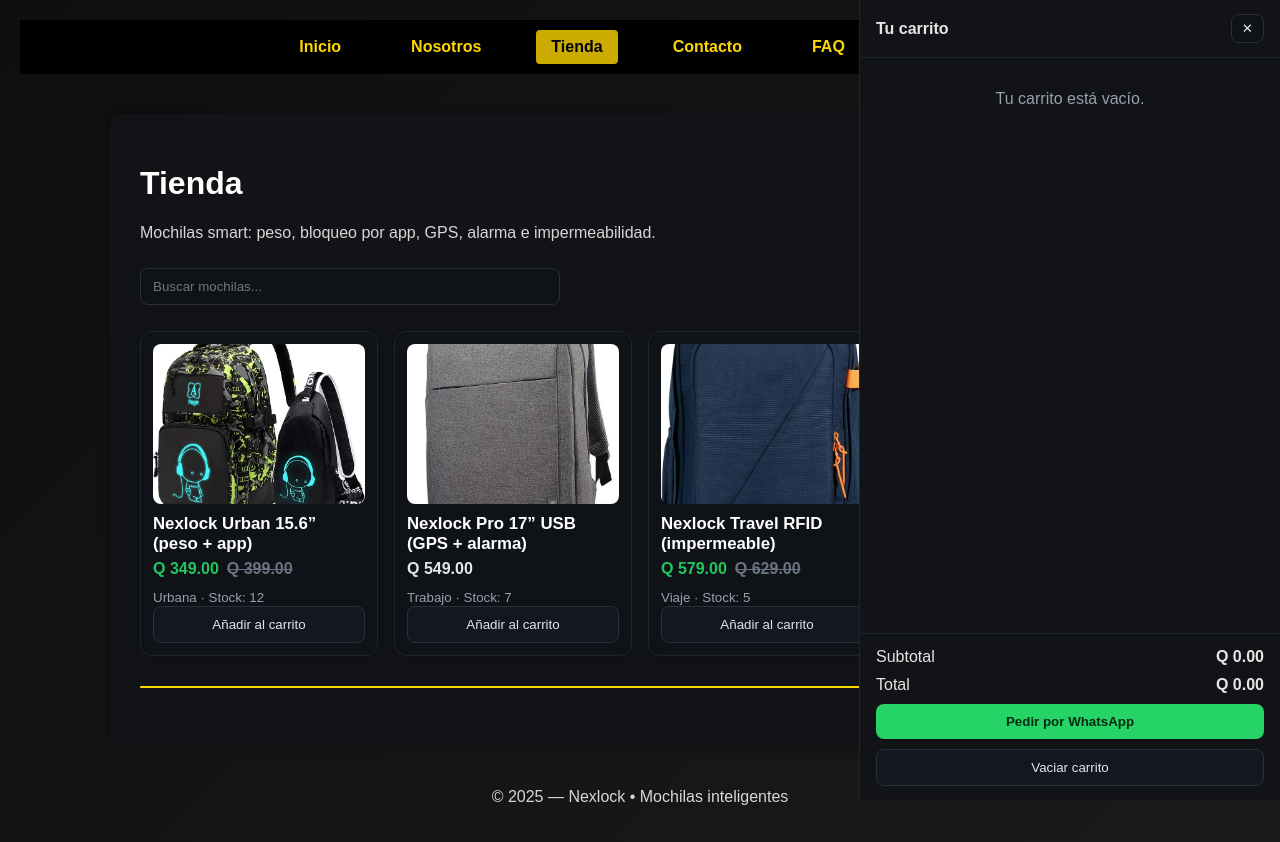
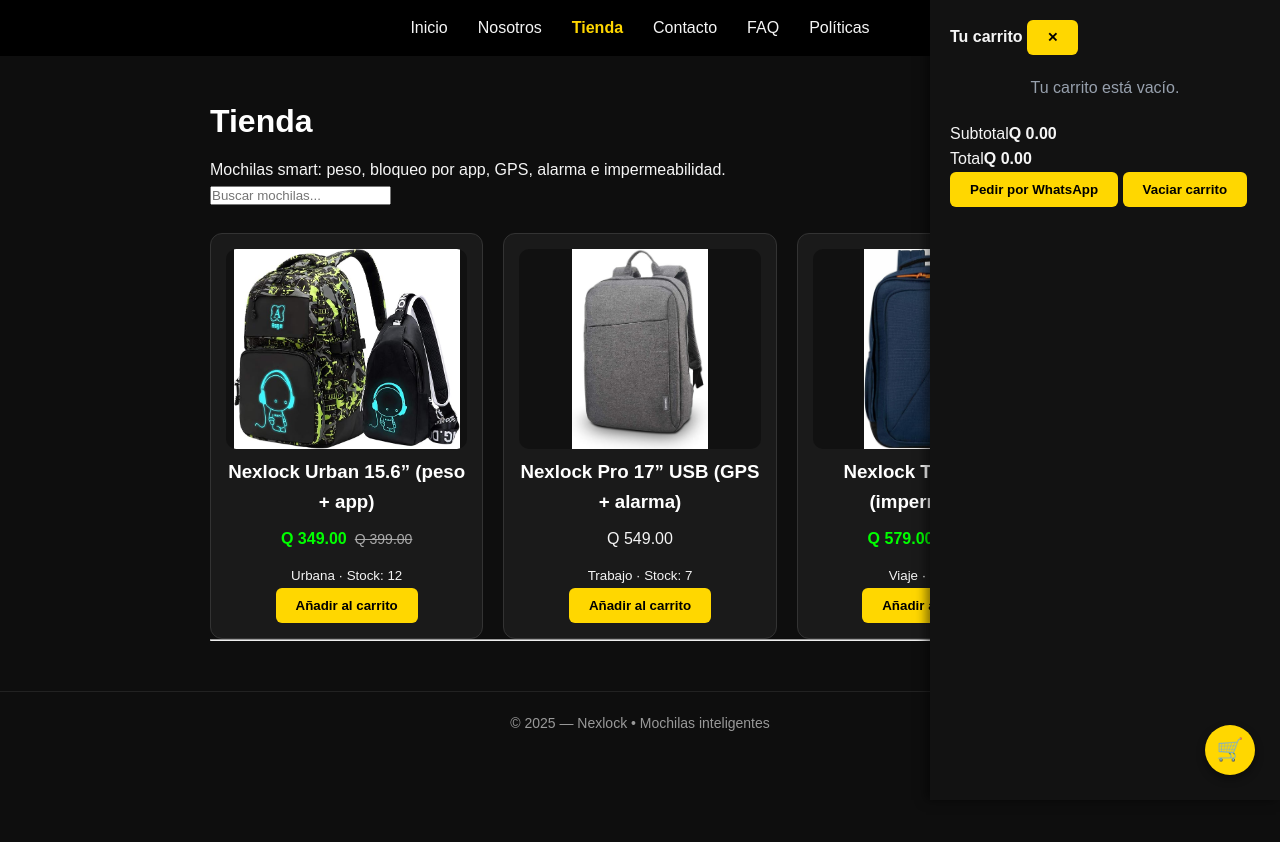
Before and after one commit to sabyxi128/nexlock, a plain HTML site: page tienda.html in a window 1280 px wide. Both pictures are taken after a click on the button "Abrir carrito". After the commit the page ends 800 px from the top, so only its background shows below. Drawn offline with Linux system fonts and the light colour scheme.

Commit message:
Actualización de estilos y diseño

```diff
--- a/estilos.css
+++ b/estilos.css
@@ -1,318 +1,262 @@
-/* estilos.css */
+/* ==== ESTILOS GENERALES ==== */
+* {
+  margin: 0;
+  padding: 0;
+  box-sizing: border-box;
+  font-family: "Poppins", sans-serif;
+}
 
 body {
-  font-family: Arial, sans-serif;
-  background: linear-gradient(135deg, #0f0f10, #1a1a1a);
-  margin: 0;
-  padding: 20px;
-  color: #e5e5e5;
+  background-color: #0e0e0e;
+  color: #f5f5f5;
+  line-height: 1.6;
 }
 
-/* NAV */
+/* ==== NAVBAR ==== */
 nav {
-  background-color: black;
-  padding: 10px 0;
+  background: #000;
   position: sticky;
   top: 0;
   z-index: 1000;
-  width: 100%;
 }
+
 nav ul {
   list-style: none;
   display: flex;
   justify-content: center;
-  margin: 0;
-  padding: 0;
-}
-nav ul li { margin: 0 20px; }
-nav ul li a {
-  color: gold;
-  text-decoration: none;
-  font-weight: bold;
-  font-size: 16px;
-  padding: 8px 15px;
-  display: inline-block;
-  border-radius: 4px;
-  transition: background-color .3s, color .3s;
-}
-nav ul li a:hover {
-  background-color: #ffd700cc;
-  color: black;
-}
-nav ul li a.activo {
-  background-color: #ffd700cc;
-  color: black;
-  border-radius: 4px;
+  gap: 30px;
+  padding: 15px 0;
 }
 
-/* CONTENEDOR */
-main {
-  max-width: 1000px;
-  margin: 40px auto;
-  background: #111316;
-  padding: 30px;
-  border-radius: 12px;
-  box-shadow: 0 0 10px rgba(0,0,0,.3);
-}
-h1, h2, h3 { color: #ffffff; }
-p { color: #d7d7d7; }
-hr {
-  border: 0;
-  height: 2px;
-  background: gold;
-  margin: 30px 0;
-  border-radius: 3px;
+nav ul li a {
+  text-decoration: none;
+  color: #f5f5f5;
+  font-weight: 500;
+  transition: color 0.3s;
 }
 
-/* IMÁGENES */
-.imagen-inicio {
-  width: 70%;
-  max-width: 520px;
-  height: auto;
-  display: block;
-  margin: 20px auto;
-  border-radius: 10px;
-  box-shadow: 0 6px 20px rgba(0,0,0,.25);
-}
-.imagen-informacion {
-  display: block;
-  max-width: 360px;
-  height: auto;
-  margin: 25px auto;
-  border-radius: 8px;
-  box-shadow: 0 4px 10px rgba(0,0,0,0.2);
+nav ul li a:hover,
+nav ul li a.activo {
+  color: #ffd700;
+  font-weight: 600;
 }
 
-/* BLOQUE */
-.ubicacion-detalle {
-  background-color: #151a1f;
-  padding: 20px;
-  border-radius: 12px;
-  margin-top: 20px;
-  box-shadow: 0 2px 6px rgba(0,0,0,0.2);
-}
-.link-ubicacion {
-  display: inline-block;
-  margin-top: 5px;
-  color: gold;
-  font-weight: bold;
-  text-decoration: underline;
+/* ==== CONTENIDO GENERAL ==== */
+main {
+  max-width: 900px;
+  margin: 40px auto;
+  padding: 0 20px;
 }
 
-/* BOTONES */
-.btn-formulario,
-.btn-gold {
-  display: inline-block;
-  background: gold;
-  color: black;
-  padding: 10px 16px;
-  border-radius: 6px;
-  font-weight: bold;
-  text-decoration: none;
-  border: none;
-  cursor: pointer;
-  transition: transform .15s ease, box-shadow .15s ease;
-}
-.btn-formulario:hover,
-.btn-gold:hover {
-  transform: translateY(-1px);
-  box-shadow: 0 6px 14px rgba(0,0,0,.15);
+h1, h2, h3 {
+  color: #fff;
+  margin-bottom: 10px;
 }
 
-/* TIENDA */
-#buscador {
-  width: 100%;
-  max-width: 420px;
-  padding: 10px 12px;
-  border-radius: 8px;
-  border: 1px solid #2a2f38;
-  background: #0f1318;
-  color: #e5e5e5;
-  margin: 10px 0 16px;
+/* ==== BOTONES ==== */
+button, .btn-formulario {
+  background: #ffd700;
+  border: none;
+  color: #000;
+  padding: 10px 20px;
+  border-radius: 6px;
+  cursor: pointer;
+  font-weight: 600;
+  transition: 0.3s;
 }
+
+button:hover, .btn-formulario:hover {
+  background: #ffb700;
+}
+
+/* ==== TARJETAS DE PRODUCTO ==== */
 #grid-productos {
   display: grid;
-  grid-template-columns: repeat(auto-fill, minmax(230px, 1fr));
-  gap: 16px;
-  margin: 10px 0 20px;
+  grid-template-columns: repeat(auto-fit, minmax(230px, 1fr));
+  gap: 20px;
+  margin-top: 25px;
 }
+
 .card {
-  background: #0f1318;
-  color: #e5e5e5;
+  background: #1a1a1a;
+  border: 1px solid #333;
   border-radius: 12px;
-  padding: 12px;
-  border: 1px solid #1e2430;
-  box-shadow: 0 2px 10px rgba(0,0,0,.12);
+  padding: 15px;
+  text-align: center;
+  transition: 0.3s;
 }
+
+.card:hover {
+  transform: scale(1.03);
+}
+
 .card img {
   width: 100%;
-  height: 160px;
-  object-fit: cover;
-  border-radius: 8px;
-  display: block;
-  margin-bottom: 10px;
+  height: 200px;
+  object-fit: contain;
+  border-radius: 10px;
+  background: #111;
 }
-.card h3 { margin: 6px 0; font-size: 1.05rem; }
-.card small { color: #97a0ad; }
-.card .precio { font-weight: 700; margin: 6px 0 10px; }
-.card .precio .promo { color: #22c55e; margin-right: 8px; }
-.card .precio .tachado { text-decoration: line-through; color: #697384; }
 
-.btn-agregar {
-  display: inline-block;
-  width: 100%;
-  padding: 10px 12px;
-  border-radius: 8px;
-  border: 1px solid #2a2f38;
-  background: #121722;
-  color: #e5e5e5;
+.precio {
+  margin: 10px 0;
+  font-size: 16px;
+}
+
+.precio .promo {
+  color: #0f0;
+  font-weight: 600;
+  margin-right: 8px;
+}
+
+.precio .tachado {
+  color: #aaa;
+  text-decoration: line-through;
+  font-size: 14px;
+}
+
+/* ==== CARRITO ==== */
+#cart-fab {
+  position: fixed;
+  bottom: 25px;
+  right: 25px;
+  background: #ffd700;
+  color: #000;
+  border-radius: 50%;
+  width: 50px;
+  height: 50px;
+  display: flex;
+  align-items: center;
+  justify-content: center;
+  font-size: 22px;
   cursor: pointer;
+  box-shadow: 0 4px 8px rgba(0,0,0,0.4);
+  z-index: 1200;
 }
-.btn-agregar:hover { border-color: #3a4250; }
 
-/* WHATSAPP */
-#pagar-whatsapp {
-  display: inline-block;
-  background: #25D366;
-  color: #072b13;
-  padding: 12px 16px;
-  border-radius: 8px;
-  font-weight: 800;
-  border: none;
-  cursor: pointer;
-}
-#pagar-whatsapp:hover { filter: brightness(1.05); }
-
-/* FOOTER */
-footer { text-align: center; margin-top: 24px; color: #9aa3af; }
-
-/* --- FAB Carrito encima del menú --- */
-.cart-fab {
-  position: fixed;
-  top: 72px;               /* justo debajo del nav */
-  right: 16px;
-  background: gold;
-  color: black;
-  border: none;
-  border-radius: 999px;
-  padding: 10px 14px;
-  font-weight: 800;
-  cursor: pointer;
-  box-shadow: 0 6px 14px rgba(0,0,0,.2);
-  z-index: 2001; /* más alto que el nav */
-}
-.cart-fab #cart-badge {
+#cart-badge {
   position: absolute;
   top: -6px;
   right: -6px;
-  min-width: 20px;
-  height: 20px;
-  line-height: 20px;
-  background: #22c55e;
-  color: #052e16;
-  font-size: .8rem;
-  font-weight: 800;
-  border-radius: 999px;
-  border: 2px solid #0f0f10;
-  text-align: center;
-  z-index: 2002;
+  background: #00c853;
+  color: #fff;
+  font-size: 12px;
+  border-radius: 50%;
+  padding: 2px 6px;
+  display: none;
 }
 
-/* Drawer lateral del carrito */
-.cart-drawer {
+/* Drawer del carrito */
+#cart-drawer {
   position: fixed;
   top: 0;
+  right: -400px;
+  width: 350px;
+  height: 100%;
+  background: #121212;
+  box-shadow: -4px 0 10px rgba(0,0,0,0.5);
+  padding: 20px;
+  transition: 0.3s;
+  z-index: 1100;
+  overflow-y: auto;
+}
+
+#cart-drawer.open {
   right: 0;
-  height: 100%;
-  width: min(420px, 100%);
-  background: #111316;
-  color: #e5e5e5;
-  border-left: 1px solid #1e2430;
-  transform: translateX(100%);
-  transition: transform .25s ease;
-  z-index: 3000;
+}
+
+#cart-list img {
+  width: 60px;
+  height: 60px;
+  object-fit: contain;
+  border-radius: 8px;
+  background: #1a1a1a;
+}
+
+.cart-item {
   display: flex;
-  flex-direction: column;
+  gap: 10px;
+  margin-bottom: 15px;
+  border-bottom: 1px solid #333;
+  padding-bottom: 10px;
 }
-.cart-drawer.open { transform: translateX(0); }
-.drawer-header {
+
+.qty button {
+  background: #333;
+  color: #fff;
+  border: none;
+  border-radius: 4px;
+  padding: 3px 8px;
+  cursor: pointer;
+  font-size: 14px;
+}
+
+.qty button:hover {
+  background: #555;
+}
+
+/* ==== FOOTER ==== */
+footer {
+  text-align: center;
+  padding: 20px;
+  font-size: 14px;
+  color: #999;
+  border-top: 1px solid #222;
+  margin-top: 50px;
+}
+
+/* ==== RESPONSIVE ==== */
+
+/* Móvil: menú deslizable horizontal */
+@media (max-width: 640px) {
+  nav {
+    overflow-x: auto;
+    -webkit-overflow-scrolling: touch;
+  }
+
+  nav ul {
     display: flex;
-  justify-content: space-between;
-  align-items: center;
-  padding: 14px 16px;
-  border-bottom: 1px solid #1e2430;
+    flex-wrap: nowrap;
+    gap: 10px;
+    padding: 10px 12px;
   }
-.drawer-close {
-  background: #0f1318;
-  color: #e5e5e5;
-  border: 1px solid #2a2f38;
-  border-radius: 8px;
-  padding: 6px 10px;
-  cursor: pointer;
+
+  nav ul li {
+    flex: 0 0 auto;
   }
-.cart-list {
-  padding: 12px 16px;
-  display: flex;
-  flex-direction: column;
-  gap: 10px;
-  overflow: auto;
+
+  nav ul li a {
+    white-space: nowrap;
+    font-size: 14px;
+    padding: 8px 10px;
   }
-.cart-item {
-  display: grid;
-  grid-template-columns: 64px 1fr auto;
-  gap: 10px;
-  border: 1px solid #1e2430;
-  border-radius: 10px;
-  padding: 10px;
-  background: #0f1318;
+
+  /* Ocultar scrollbar */
+  nav::-webkit-scrollbar {
+    display: none;
   }
-.cart-item img {
-  width: 64px;
-  height: 64px;
-  border-radius: 8px;
-  object-fit: cover;
+  nav {
+    scrollbar-width: none;
   }
-.qty {
-  display: flex;
-  align-items: center;
-  gap: 8px;
+
+  /* Ajustes del carrito flotante */
+  #cart-fab {
+    bottom: 15px;
+    right: 15px;
+    width: 46px;
+    height: 46px;
   }
-.qty button {
-  width: 28px;
-  height: 28px;
-  border-radius: 8px;
-  border: 1px solid #2a2f38;
-  background: #0b0e14;
-  color: #e5e5e5;
-  cursor: pointer;
+
+  #cart-drawer {
+    width: 100%;
   }
-.drawer-footer {
-  margin-top: auto;
-  padding: 14px 16px;
-  border-top: 1px solid #1e2430;
-  display: flex;
-  flex-direction: column;
-  gap: 10px;
+
+  main {
+    margin: 20px auto;
+    padding: 0 15px;
   }
-.row {
-  display: flex;
-  justify-content: space-between;
-  align-items: center;
+
+  .card img {
+    height: 160px;
   }
-.btn-wapp {
-  background: #25D366;
-  color: #072b13;
-  font-weight: 800;
-  border: none;
-  border-radius: 8px;
-  padding: 10px 12px;
-  cursor: pointer;
 }
-.btn-clear {
-  background: #121722;
-  color: #e5e5e5;
-  border: 1px solid #2a2f38;
-  border-radius: 8px;
-  padding: 10px 12px;
-  cursor: pointer;
-}
```
Lines whose indentation alone changed are shown as unchanged.
